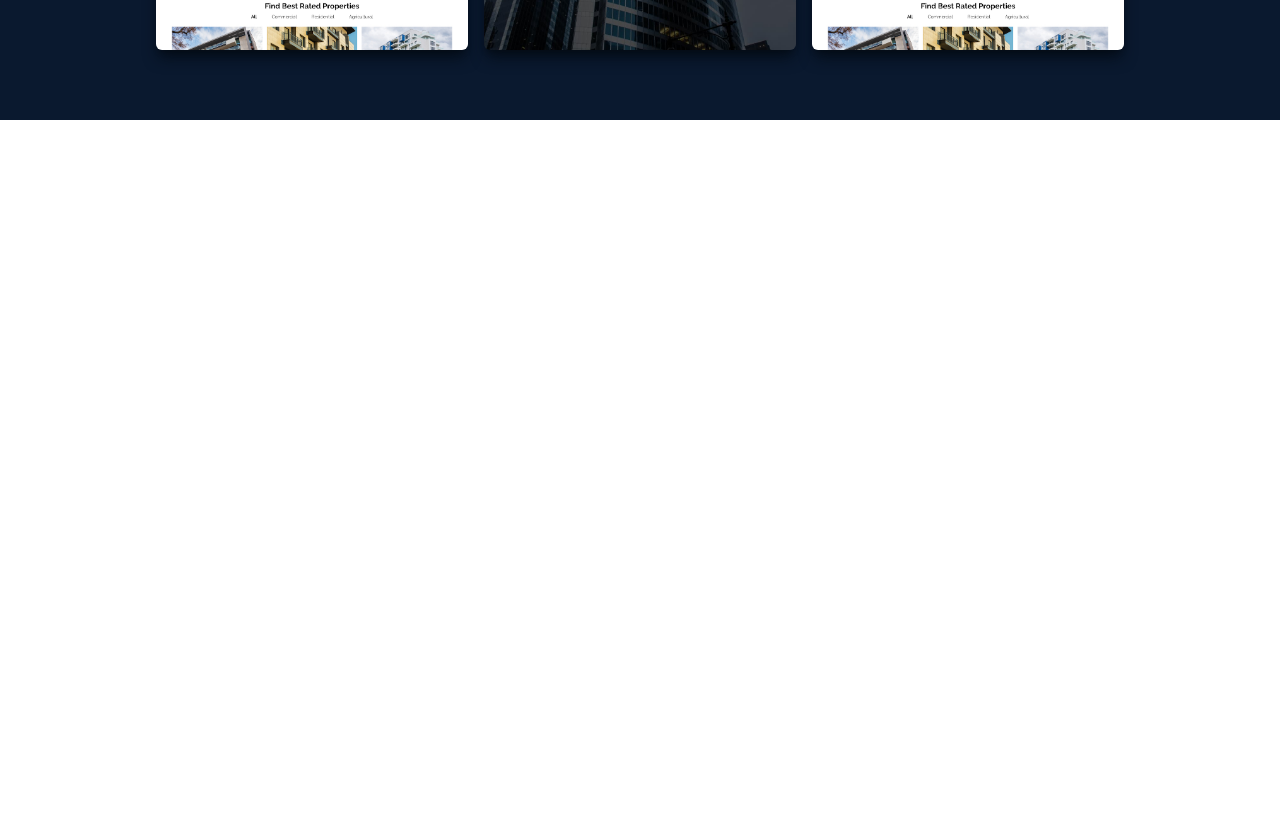
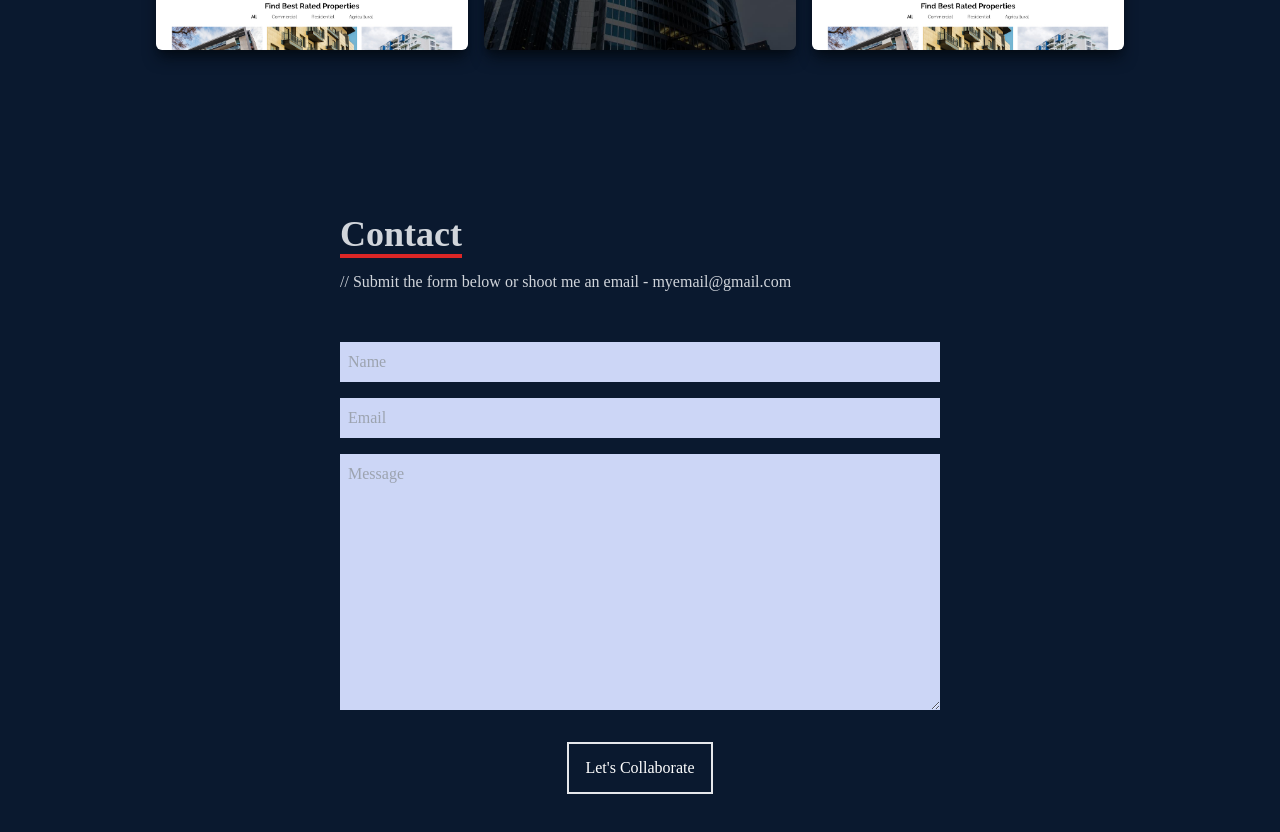
Before and after one commit to marlaba07/Portafolio-V1.0, a React (Create React App) app: page / in a window 1280 px wide. Shown: the part 3080-3912 px from the top of the page. Before the commit the page ends 3200 px from the top, so only its background shows below. Built offline with nearby package versions, Linux system fonts and the light colour scheme.

Commit message:
Create 'Contact'

```diff
--- a/src/App.js
+++ b/src/App.js
@@ -1,4 +1,5 @@
 import About from './components/About';
+import Contact from './components/Contact';
 import Home from './components/Home';
 import Navbar from './components/Navbar'
 import Skills from './components/Skills';
@@ -12,6 +13,7 @@
         <About />
         <Skills />
         <Work />
+        <Contact />
     </div>
   );
 }
--- /dev/null
+++ b/src/components/Contact.jsx
@@ -0,0 +1,21 @@
+import React from 'react'
+
+const Contact = () => {
+    return (
+        <div name='contact' className='w-full h-screen bg-[#0a192f] flex justify-center items-center p-4'>
+            <form method='POST' action="https://getform.io/f/5bb8115a-f095-4834-912b-7a2263383ba2" className='flex flex-col max-w-[600px] w-full'>
+                <div className='pb-8'>
+                    <p className='text-4xl font-bold inline border-b-4 border-red-600 text-gray-300'>Contact</p>
+                    <p className='text-gray-300 py-4'> // Submit the form below or shoot me an email - myemail@gmail.com</p>
+                </div>
+                <input className='bg-[#ccd6f6] p-2' type="text" placeholder='Name' name='name' />
+                <input className='my-4 p-2 bg-[#ccd6f6]' type="email" placeholder='Email' name='email' />
+                <textarea className='bg-[#ccd6f6] p-2' name="message" rows="10" placeholder='Message'></textarea>
+                <button className='text-white border-2 hover:bg-red-400 hover:border-red-600 px-4 py-3 my-8 mx-auto flex items-center'> Let's Collaborate </button>
+            </form>
+
+        </div>
+    )
+}
+
+export default Contact
```
